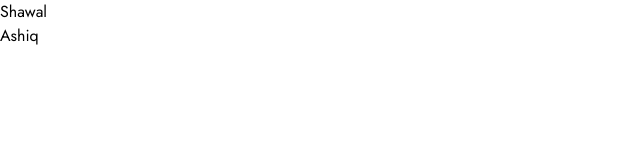
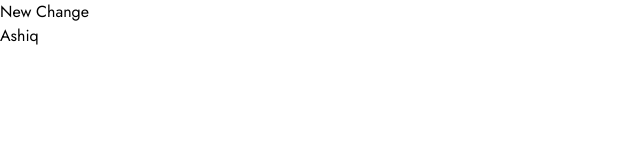
Before and after one commit to Ashique5299/portfolio_app, a React (Create React App) app: page / in a window 1280 px wide. Shown: the top 160 px of the page, without its empty margins (0-640 px from the left). Built offline with nearby package versions, Linux system fonts and the light colour scheme.

Commit message:
check for error

```diff
--- a/src/Components/Shawal.jsx
+++ b/src/Components/Shawal.jsx
@@ -1,7 +1,7 @@
 import React from "react";
 
 function Shawal() {
-  return <div>Shawal</div>;
+  return <div>New Change</div>;
 }
 
 export default Shawal;
```
